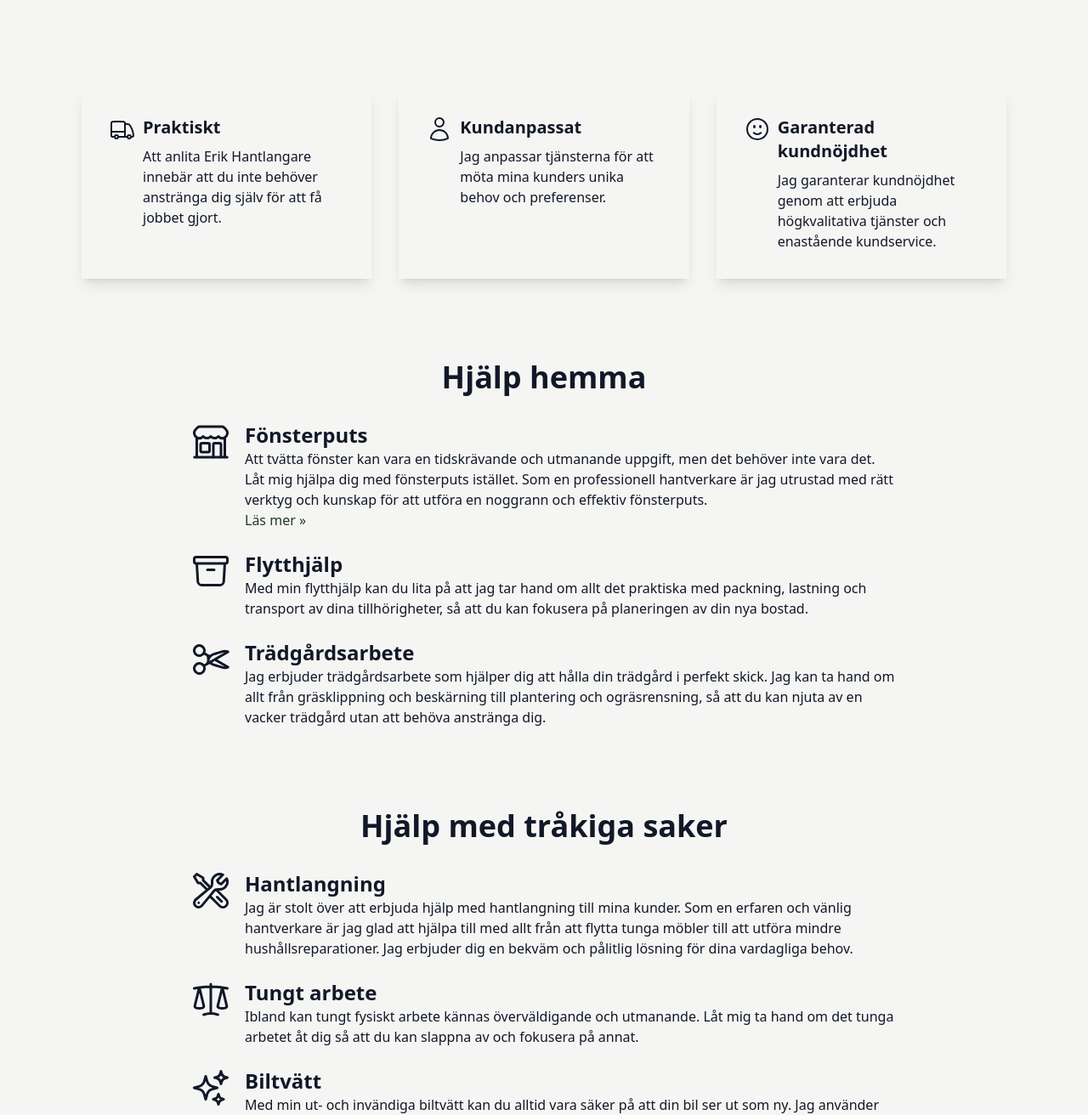
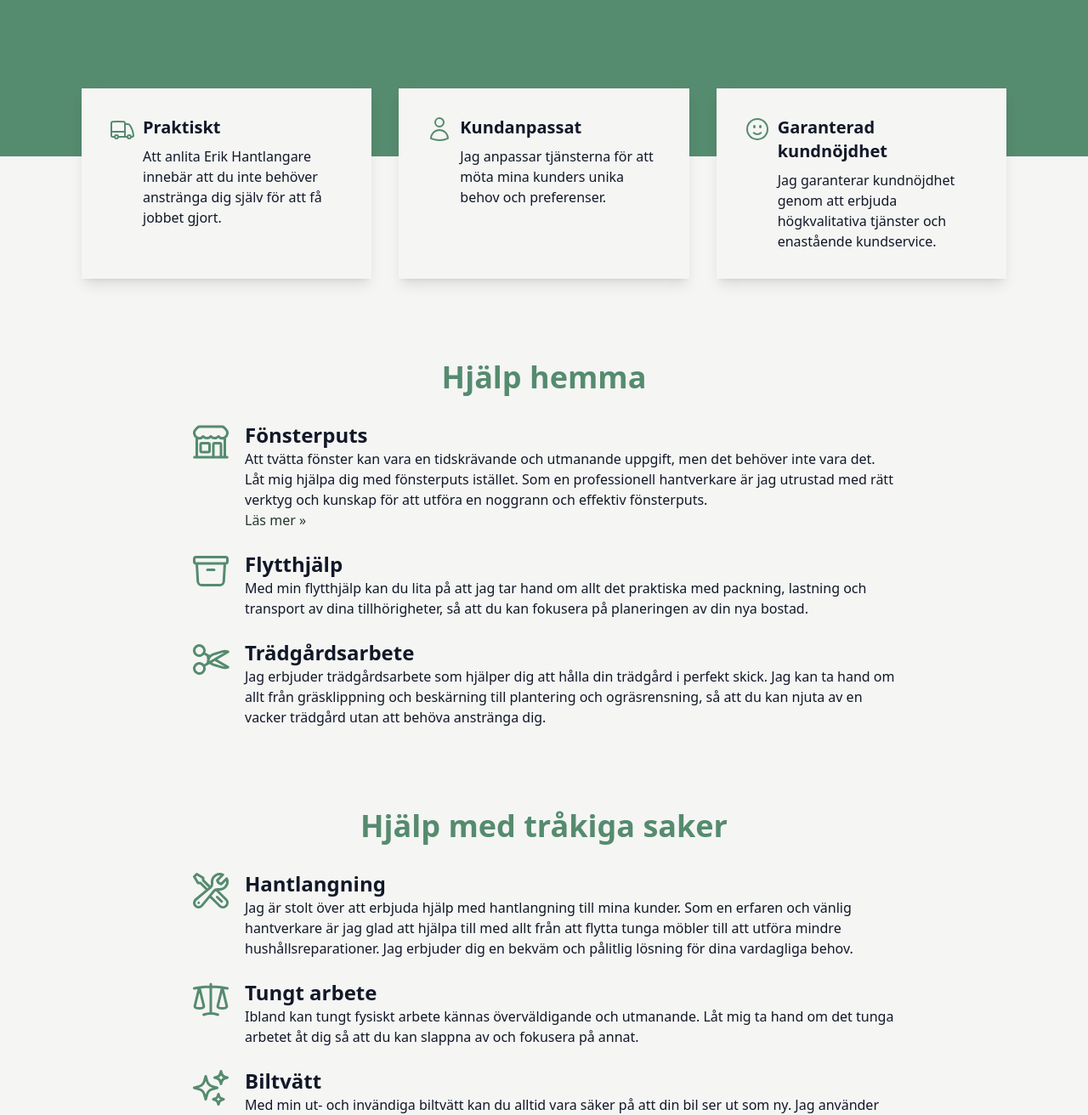
Before and after one commit to gish/hantlangare.se, a website built with Parcel: page src/index.html in a window 1280 px wide. Shown: the part 600-1912 px from the top of the page at 85% size. Built offline with nearby package versions, Linux system fonts and the light colour scheme.

Commit message:
fix colors

```diff
--- a/src/index.html
+++ b/src/index.html
@@ -16,9 +16,9 @@
     <title>Erik Hantlangare</title>
   </head>
   <body class="bg-primary text-gray-900">
-    <header class="bg-secondary">
+    <header class="bg-secondary-500">
       <div
-        class="bg-secondary container mx-auto flex max-w-6xl justify-center px-8 py-8 text-primary md:h-[80vh] md:flex-col"
+        class="container mx-auto flex max-w-6xl justify-center bg-secondary-500 px-8 py-8 text-primary md:h-[80vh] md:flex-col"
       >
         <div class="flex flex-col md:flex-row md:justify-end">
           <div>
@@ -67,7 +67,7 @@
       </div>
     </header>
     <section
-      class="from-secondary bg-gradient-to-b from-50% via-primary to-50%"
+      class="bg-gradient-to-b from-secondary-500 from-50% via-primary to-50%"
     >
       <div class="container mx-auto max-w-6xl px-4 pt-16 md:px-8">
         <div class="grid grid-cols-1 gap-8 md:grid-cols-3">
@@ -78,7 +78,7 @@
               viewBox="0 0 24 24"
               stroke-width="1.5"
               stroke="currentColor"
-              class="text-secondary h-8 w-8 flex-none"
+              class="h-8 w-8 flex-none text-secondary-500"
             >
               <path
                 stroke-linecap="round"
@@ -102,7 +102,7 @@
               viewBox="0 0 24 24"
               stroke-width="1.5"
               stroke="currentColor"
-              class="text-secondary h-8 w-8 flex-none"
+              class="h-8 w-8 flex-none text-secondary-500"
             >
               <path
                 stroke-linecap="round"
@@ -125,7 +125,7 @@
               viewBox="0 0 24 24"
               stroke-width="1.5"
               stroke="currentColor"
-              class="text-secondary h-8 w-8 flex-none"
+              class="h-8 w-8 flex-none text-secondary-500"
             >
               <path
                 stroke-linecap="round"
@@ -147,7 +147,7 @@
     </section>
     <section class="container mx-auto max-w-4xl px-4 pt-24 md:px-8">
       <a name="services">
-        <h2 class="text-secondary text-center text-4xl font-bold">
+        <h2 class="text-center text-4xl font-bold text-secondary-500">
           Hjälp hemma
         </h2></a
       >
@@ -158,7 +158,7 @@
           viewBox="0 0 24 24"
           stroke-width="1.5"
           stroke="currentColor"
-          class="text-secondary h-12 w-12 flex-none"
+          class="h-12 w-12 flex-none text-secondary-500"
         >
           <path
             stroke-linecap="round"
@@ -190,7 +190,7 @@
           viewBox="0 0 24 24"
           stroke-width="1.5"
           stroke="currentColor"
-          class="text-secondary h-12 w-12 flex-none"
+          class="h-12 w-12 flex-none text-secondary-500"
         >
           <path
             stroke-linecap="round"
@@ -216,7 +216,7 @@
           viewBox="0 0 24 24"
           stroke-width="1.5"
           stroke="currentColor"
-          class="text-secondary h-12 w-12 flex-none"
+          class="h-12 w-12 flex-none text-secondary-500"
         >
           <path
             stroke-linecap="round"
@@ -237,7 +237,7 @@
       </div>
     </section>
     <section class="container mx-auto max-w-4xl px-4 pt-24 md:px-8">
-      <h2 class="text-secondary text-center text-4xl font-bold">
+      <h2 class="text-center text-4xl font-bold text-secondary-500">
         Hjälp med tråkiga saker
       </h2>
       <div class="mt-8 flex">
@@ -247,7 +247,7 @@
           viewBox="0 0 24 24"
           stroke-width="1.5"
           stroke="currentColor"
-          class="text-secondary h-12 w-12 flex-none"
+          class="h-12 w-12 flex-none text-secondary-500"
         >
           <path
             stroke-linecap="round"
@@ -273,7 +273,7 @@
           viewBox="0 0 24 24"
           stroke-width="1.5"
           stroke="currentColor"
-          class="text-secondary h-12 w-12 flex-none"
+          class="h-12 w-12 flex-none text-secondary-500"
         >
           <path
             stroke-linecap="round"
@@ -297,7 +297,7 @@
           viewBox="0 0 24 24"
           stroke-width="1.5"
           stroke="currentColor"
-          class="text-secondary h-12 w-12 flex-none"
+          class="h-12 w-12 flex-none text-secondary-500"
         >
           <path
             stroke-linecap="round"
@@ -318,7 +318,7 @@
       </div>
     </section>
     <section class="container mx-auto max-w-4xl px-4 pt-24 md:px-8">
-      <h2 class="text-secondary text-center text-4xl font-bold">
+      <h2 class="text-center text-4xl font-bold text-secondary-500">
         Vanliga frågor
       </h2>
       <h3 class="pt-8 text-xl">Kan jag nyttja RUT-avdraget?</h3>
@@ -333,7 +333,7 @@
       </p>
     </section>
     <section class="container mx-auto max-w-4xl px-4 pb-24 pt-24 md:px-8">
-      <h2 class="text-secondary text-center text-4xl font-bold">
+      <h2 class="text-center text-4xl font-bold text-secondary-500">
         Låt oss sätta igång
       </h2>
       <p class="mt-8 text-xl">
```
